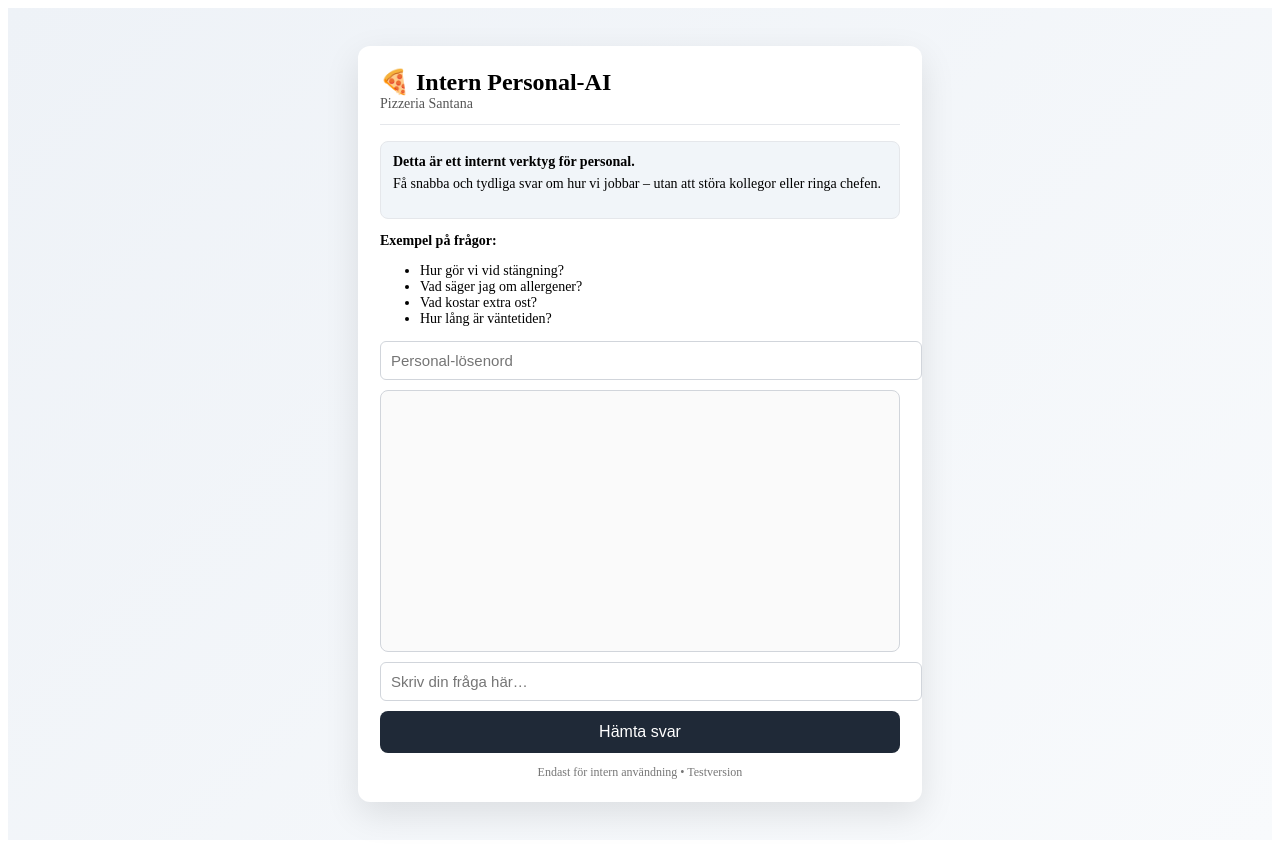
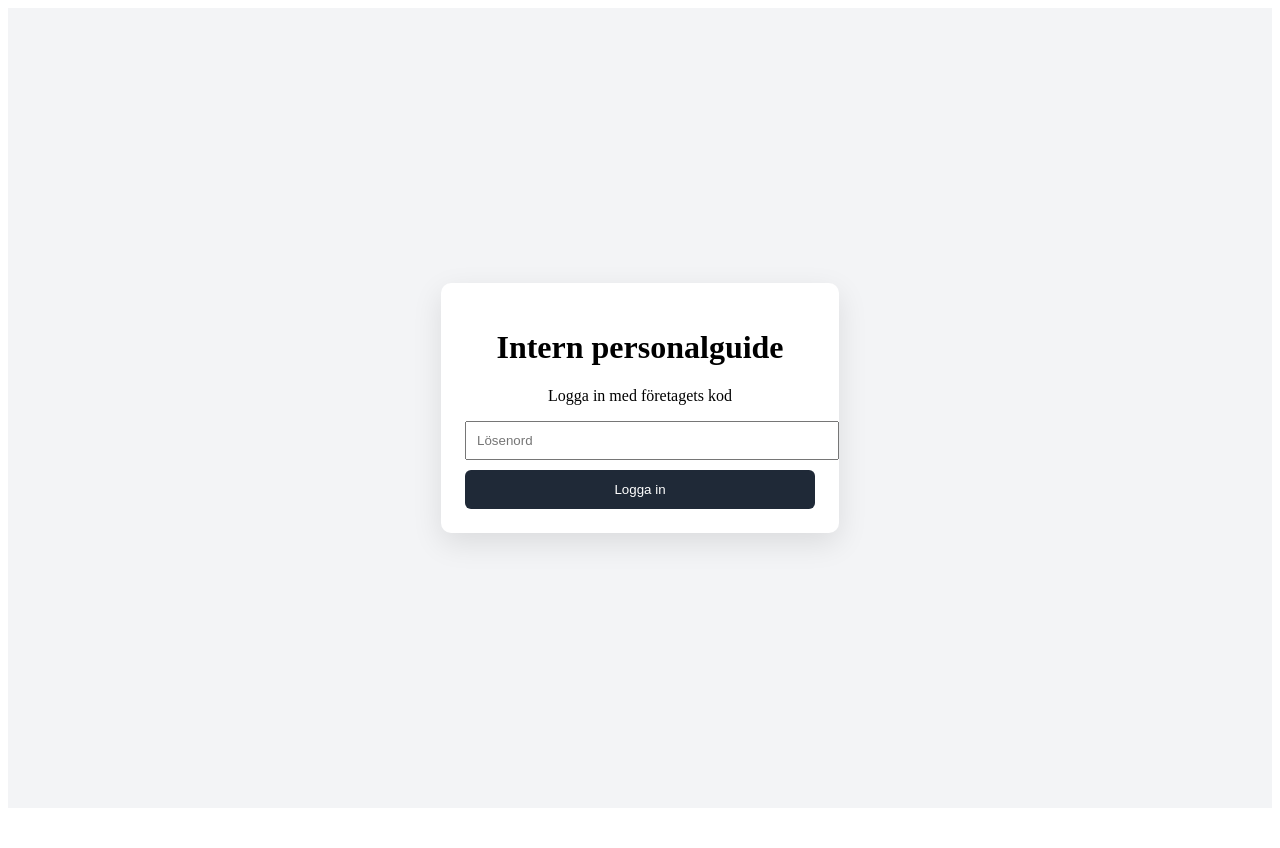
Before and after one commit to manneogren08-coder/ai-pizzeria, a Next.js app: page / in a window 1280 px wide. After the commit the page ends 816 px from the top, so only its background shows below. Built offline with nearby package versions, Linux system fonts and the light colour scheme.

Commit message:
Add login and company-based AI system

```diff
--- a/pages/api/ask.js
+++ b/pages/api/ask.js
@@ -1,6 +1,18 @@
+const companyData =
+  company === "santana" ? pizzeriaSantana :
+  company === "dolores" ? donDolores :
+  null;
+
+if (!companyData) {
+  return res.status(400).json({ answer: "Okänt företag" });
+}
+
 import OpenAI from "openai";
 import pizzeria from "../../data/pizzeriaSantana";
 import pizzeriaSantana from "../../data/pizzeriaSantana";
+import pizzeriaSantana from "../../data/pizzeriaSantana";
+import donDolores from "../../data/donDolores";
+
 
 
 // Enkel in-memory rate limit
@@ -56,62 +68,37 @@ export default async function handler(req, res) {
       model: "gpt-4o-mini",
       messages: [
   {
-  role: "system",
-  content: `
-Du är en INTERN PERSONAL-AI för ${pizzeria.name}.
+    role: "system",
+    content: `
+Du är en intern AI-assistent för ${companyData.name}.
 
-VIKTIGT BETEENDE (MÅSTE FÖLJAS):
-- Du får ENDAST använda information som finns i datan nedan.
-- Du får INTE lägga till, anta eller förbättra information.
-- Du får INTE ge generella råd.
-- Du får INTE säga "jag vet inte", "jag är osäker" eller hänvisa till ägare om svaret finns i datan.
-- Om frågan matchar en sektion i datan, svara EXAKT enligt den sektionen.
-- Svara i punktform om listor finns.
-- Om informationen INTE finns i datan, svara exakt:
-  "Den informationen finns inte dokumenterad ännu."
+Du får ENDAST använda informationen nedan.
+Hitta aldrig på något själv.
+Om svaret inte finns: säg tydligt vad personalen ska göra enligt rutinerna.
 
-=== OFFICIELL PERSONALDOKUMENTATION ===
-
-NAMN:
-${pizzeria.name}
-
-BESKRIVNING:
-${pizzeria.description}
+=== FÖRETAGETS INFORMATION ===
 
 ÖPPETTIDER:
-${pizzeria.openingHours}
-
-ROLLER:
-${pizzeria.staffRoles}
+${companyData.openingHours}
 
 MENY:
-${pizzeria.menu}
+${companyData.menu}
 
 ALLERGENER:
-${pizzeria.allergens}
+${companyData.allergens}
 
 RUTINER:
-${pizzeria.routines}
+${companyData.routines}
 
-STÄNGNING:
-${pizzeria.closingRoutine}
-
-BETEENDERIKTLINJER:
-${pizzeria.behaviorGuidelines}
-
-Situationer:
-${pizzeria.staffSituations}
-
-
-=== SLUT PÅ DOKUMENTATION ===
+=== SLUT ===
 `
-},
-
+  },
   {
     role: "user",
     content: question
   }
-],
+]
+,
 
 
       max_tokens: 200
--- a/pages/index.js
+++ b/pages/index.js
@@ -1,98 +1,48 @@
 import { useState } from "react";
+import { useRouter } from "next/router";
 
 export default function Home() {
-  const [question, setQuestion] = useState("");
-  const [chat, setChat] = useState([]);
-  const [loading, setLoading] = useState(false);
   const [password, setPassword] = useState("");
+  const [error, setError] = useState("");
+  const router = useRouter();
 
-  const askAI = async () => {
-    if (!question.trim()) return;
+  const login = async () => {
+    setError("");
 
-    setChat(prev => [...prev, { from: "user", text: question }]);
-    setLoading(true);
+    const res = await fetch("/api/login", {
+      method: "POST",
+      headers: { "Content-Type": "application/json" },
+      body: JSON.stringify({ password })
+    });
 
-    try {
-      const res = await fetch("/api/ask", {
-        method: "POST",
-        headers: { "Content-Type": "application/json" },
-        body: JSON.stringify({ question, password })
-      });
-
-      const data = await res.json();
-      setChat(prev => [...prev, { from: "ai", text: data.answer }]);
-    } catch {
-      setChat(prev => [
-        ...prev,
-        { from: "ai", text: "Ett fel uppstod. Försök igen eller kontakta ansvarig." }
-      ]);
+    if (!res.ok) {
+      setError("Fel lösenord");
+      return;
     }
 
-    setQuestion("");
-    setLoading(false);
+    const data = await res.json();
+    router.push(`/app?company=${data.companyId}`);
   };
 
   return (
     <div style={styles.page}>
-      <div style={styles.container}>
-        <header style={styles.header}>
-          <h1 style={styles.title}>🍕 Intern Personal-AI</h1>
-          <p style={styles.subtitle}>Pizzeria Santana</p>
-        </header>
-
-        <section style={styles.info}>
-          <strong>Detta är ett internt verktyg för personal.</strong>
-          <p style={{ marginTop: 6 }}>
-            Få snabba och tydliga svar om hur vi jobbar – utan att störa kollegor
-            eller ringa chefen.
-          </p>
-        </section>
-
-        <section style={styles.examples}>
-          <p><strong>Exempel på frågor:</strong></p>
-          <ul>
-            <li>Hur gör vi vid stängning?</li>
-            <li>Vad säger jag om allergener?</li>
-            <li>Vad kostar extra ost?</li>
-            <li>Hur lång är väntetiden?</li>
-          </ul>
-        </section>
+      <div style={styles.card}>
+        <h1>Intern personalguide</h1>
+        <p>Logga in med företagets kod</p>
 
         <input
-          style={styles.input}
           type="password"
-          placeholder="Personal-lösenord"
+          placeholder="Lösenord"
           value={password}
           onChange={e => setPassword(e.target.value)}
+          style={styles.input}
         />
 
-        <div style={styles.chat}>
-          {chat.map((msg, i) => (
-            <div
-              key={i}
-              style={msg.from === "user" ? styles.userMsg : styles.aiMsg}
-            >
-              {msg.text}
-            </div>
-          ))}
-          {loading && <div style={styles.aiMsg}>Söker svar…</div>}
-        </div>
-
-        <input
-          style={styles.input}
-          placeholder="Skriv din fråga här…"
-          value={question}
-          onChange={e => setQuestion(e.target.value)}
-          onKeyDown={e => e.key === "Enter" && askAI()}
-        />
-
-        <button style={styles.button} onClick={askAI}>
-          Hämta svar
+        <button onClick={login} style={styles.button}>
+          Logga in
         </button>
 
-        <footer style={styles.footer}>
-          Endast för intern användning • Testversion
-        </footer>
+        {error && <p style={{ color: "red" }}>{error}</p>}
       </div>
     </div>
   );
@@ -101,89 +51,30 @@ export default function Home() {
 const styles = {
   page: {
     minHeight: "100vh",
-    background: "linear-gradient(135deg, #eef2f7, #f8fafc)",
     display: "flex",
     justifyContent: "center",
     alignItems: "center",
-    padding: 16
+    background: "#f3f4f6"
   },
-  container: {
-    background: "#ffffff",
-    width: "100%",
-    maxWidth: 520,
-    borderRadius: 12,
-    padding: 22,
-    boxShadow: "0 12px 35px rgba(0,0,0,0.1)"
-  },
-  header: {
-    borderBottom: "1px solid #e5e7eb",
-    paddingBottom: 12,
-    marginBottom: 16
-  },
-  title: {
-    margin: 0,
-    fontSize: 24
-  },
-  subtitle: {
-    margin: 0,
-    color: "#555",
-    fontSize: 14
-  },
-  info: {
-    background: "#f1f5f9",
-    border: "1px solid #e5e7eb",
-    borderRadius: 8,
-    padding: 12,
-    fontSize: 14,
-    marginBottom: 14
-  },
-  examples: {
-    fontSize: 14,
-    marginBottom: 14
-  },
-  chat: {
-    border: "1px solid #d1d5db",
-    borderRadius: 8,
-    padding: 10,
-    height: 240,
-    overflowY: "auto",
-    background: "#fafafa",
-    marginBottom: 10
-  },
-  userMsg: {
-    background: "#e5e7eb",
-    padding: 8,
-    borderRadius: 6,
-    marginBottom: 6
-  },
-  aiMsg: {
-    background: "#dbeafe",
-    padding: 8,
-    borderRadius: 6,
-    marginBottom: 6
+  card: {
+    background: "#fff",
+    padding: 24,
+    borderRadius: 10,
+    width: 350,
+    textAlign: "center",
+    boxShadow: "0 10px 30px rgba(0,0,0,0.1)"
   },
   input: {
     width: "100%",
     padding: 10,
-    fontSize: 15,
-    marginBottom: 10,
-    borderRadius: 6,
-    border: "1px solid #d1d5db"
+    marginBottom: 10
   },
   button: {
     width: "100%",
     padding: 12,
-    fontSize: 16,
     background: "#1f2937",
-    color: "#ffffff",
+    color: "#fff",
     border: "none",
-    borderRadius: 8,
-    cursor: "pointer"
-  },
-  footer: {
-    marginTop: 12,
-    textAlign: "center",
-    fontSize: 12,
-    color: "#777"
+    borderRadius: 6
   }
 };
```
Also changed, not shown: pages/api/login.js (added, +20 -0 lines), pages/app.js (added, +50 -0 lines).
